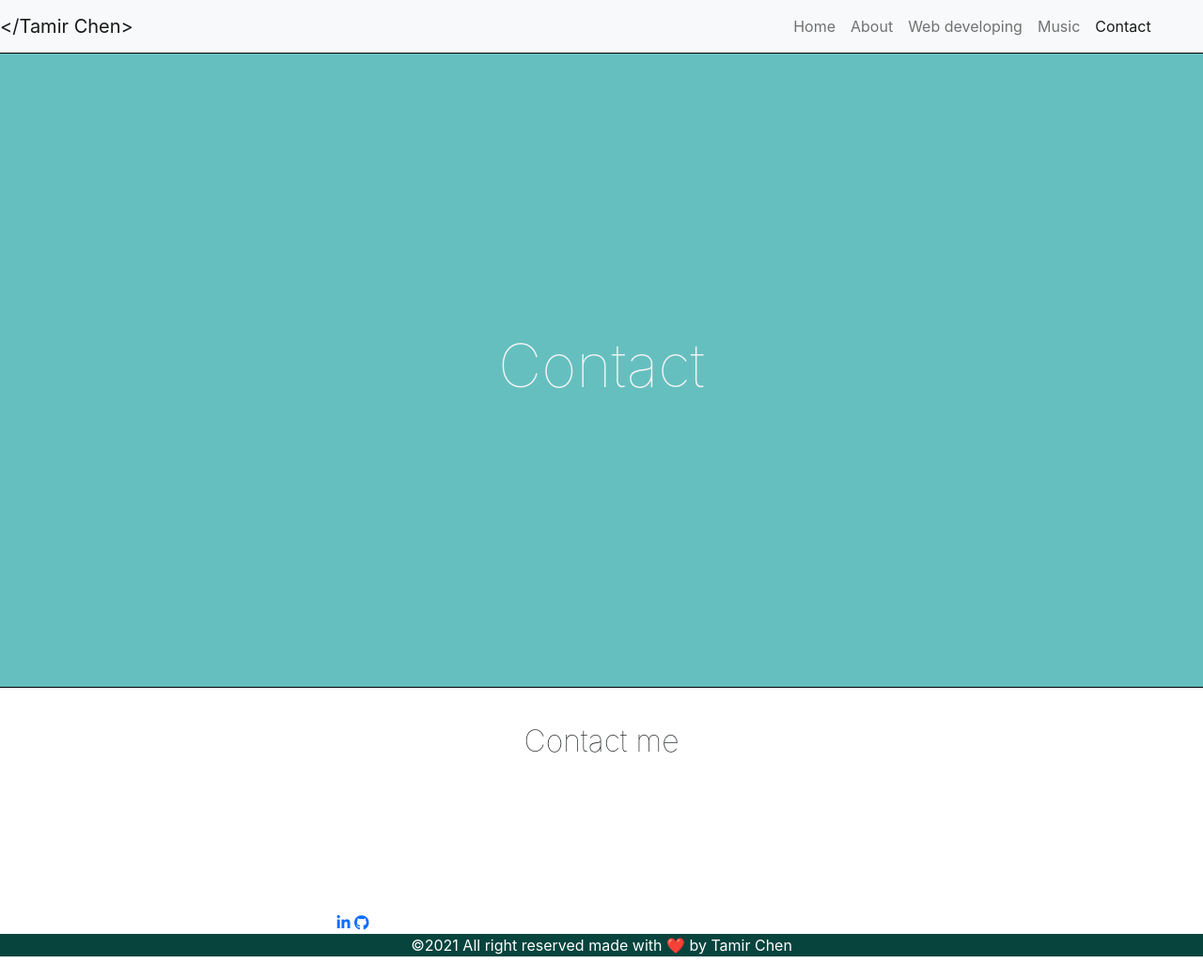
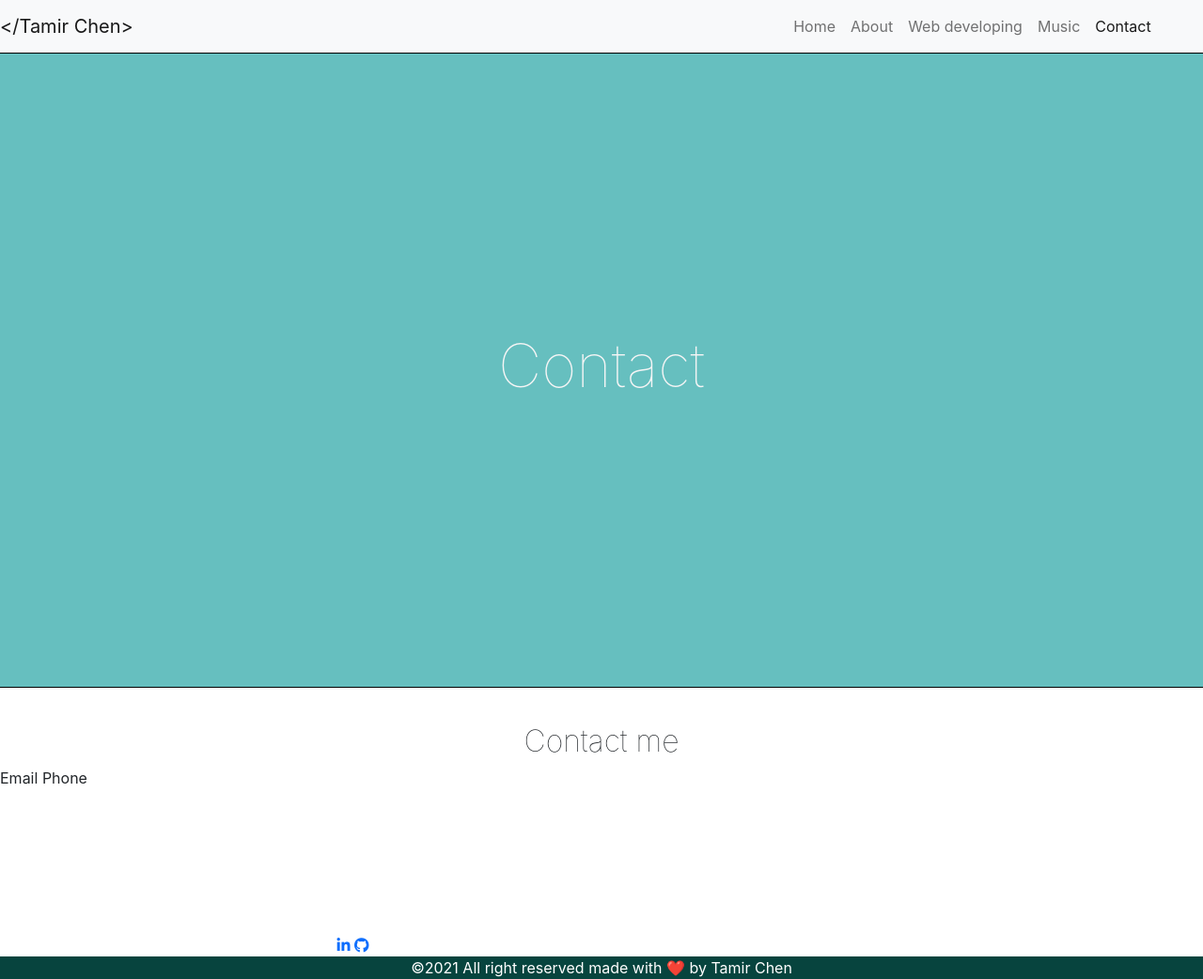
Before and after one commit to tamirchn1/Tamir-website, a website: page contact.html in a window 1280 px wide. Shown: the whole page at 94% size. Before the commit the page ends 1018 px from the top, so only its background shows below. Drawn offline with nearby package versions, Linux system fonts and the light colour scheme.

Commit message:
initial commit

```diff
--- a/contact.html
+++ b/contact.html
@@ -13,7 +13,7 @@
       src="https://kit.fontawesome.com/37b3b9a87d.js"
       crossorigin="anonymous"
     ></script>
-    <title>Contact</title>
+    <title>Contact Tamir Chen</title>
     <link rel="stylesheet" href="css/style.css" />
   </head>
   <body>
@@ -48,7 +48,8 @@
 
     <section id="contact">
       <h2>Contact me</h2>
-
+      <span class="contact-details">Email</span>
+      <span class="contact-details">Phone</span>
       <div class="about-links">
         <a href="https://www.linkedin.com/in/tamir-chen-22a84a155/"
           ><i class="fa fa-linkedin" aria-hidden="true"></i
```
Also changed, not shown: about.html (+1 -1 lines), music.html (+1 -1 lines), webdev.html (+1 -1 lines).
